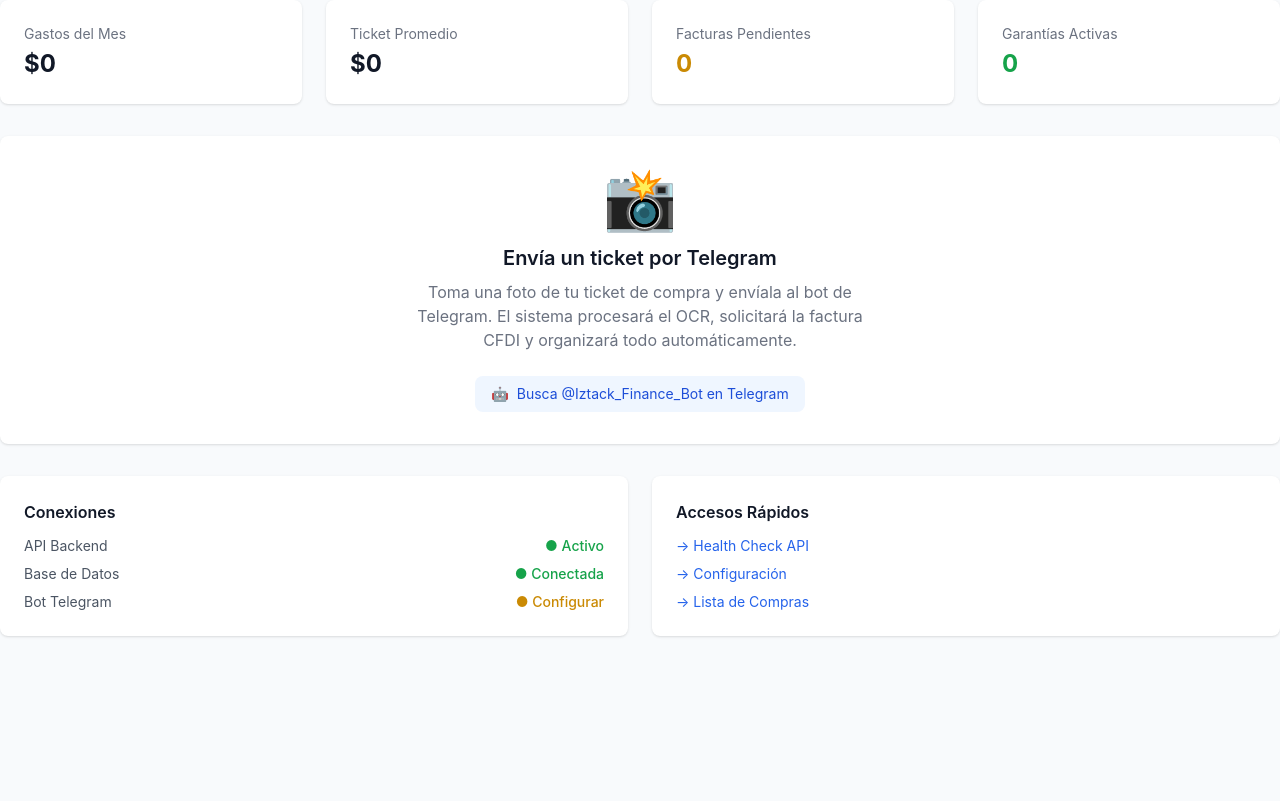
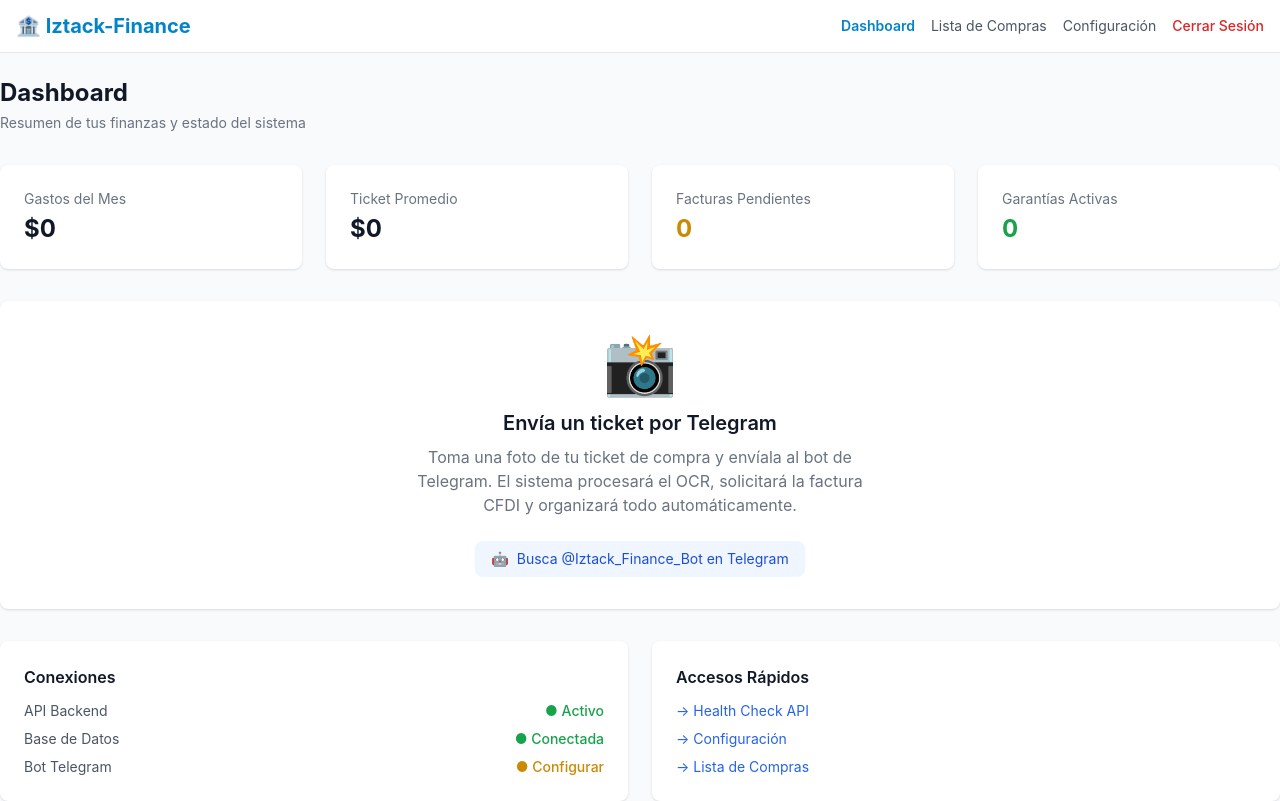
Before and after one commit to AbrahamAldev/Iztack-Finance, a Next.js app in the folder frontend/: page /dashboard in a window 1280 px wide. Built offline with nearby package versions, Linux system fonts and the light colour scheme; sample sign-in values are in the browser's storage.

Commit message:
fix(frontend): corregir root layout - AuthGuard + AppNav
- Eliminar estructura app/app/ anidada (causaba error de html tags)
- AuthGuard protege rutas /dashboard, /settings, /shopping-list
- AppNav con navbar dentro de la app
- Root layout mantiene <html>/<body>

```diff
--- a/frontend/app/app/dashboard/page.tsx
+++ /dev/null
@@ -1 +0,0 @@
-export { default } from "../../dashboard/page";
--- a/frontend/app/app/layout.tsx
+++ /dev/null
@@ -1,69 +0,0 @@
-"use client";
-
-import { useEffect, useState } from "react";
-import { useRouter } from "next/navigation";
-import Link from "next/link";
-
-/**
- * Layout for authenticated app routes (/app/*).
- * Redirects to /login if not authenticated.
- */
-export default function AppLayout({ children }: { children: React.ReactNode }) {
-  const router = useRouter();
-  const [isAuthenticated, setIsAuthenticated] = useState<boolean | null>(null);
-
-  useEffect(() => {
-    const token = localStorage.getItem("iztack_token");
-    if (!token) {
-      router.replace("/login");
-    } else {
-      setIsAuthenticated(true);
-    }
-  }, [router]);
-
-  function handleLogout() {
-    localStorage.removeItem("iztack_token");
-    router.push("/login");
-  }
-
-  if (isAuthenticated === null) {
-    return (
-      <div className="min-h-screen flex items-center justify-center bg-gray-50">
-        <div className="text-center">
-          <div className="text-4xl animate-pulse mb-4">🏦</div>
-          <p className="text-gray-500">Cargando...</p>
-        </div>
-      </div>
-    );
-  }
-
-  return (
-    <div className="min-h-screen bg-gray-50">
-      <nav className="bg-white border-b border-gray-200 px-4 py-3">
-        <div className="max-w-7xl mx-auto flex items-center justify-between">
-          <Link href="/app/dashboard" className="text-xl font-bold text-sky-600">
-            🏦 Iztack-Finance
-          </Link>
-          <div className="flex gap-4 items-center">
-            <Link href="/app/dashboard" className="text-sm text-gray-600 hover:text-sky-600">
-              Dashboard
-            </Link>
-            <Link href="/app/shopping-list" className="text-sm text-gray-600 hover:text-sky-600">
-              Lista de Compras
-            </Link>
-            <Link href="/app/settings" className="text-sm text-gray-600 hover:text-sky-600">
-              Configuración
-            </Link>
-            <button
-              onClick={handleLogout}
-              className="text-sm text-red-600 hover:text-red-700 font-medium"
-            >
-              Cerrar Sesión
-            </button>
-          </div>
-        </div>
-      </nav>
-      <main className="max-w-7xl mx-auto px-4 py-6">{children}</main>
-    </div>
-  );
-}
--- a/frontend/app/app/settings/page.tsx
+++ /dev/null
@@ -1 +0,0 @@
-export { default } from "../../settings/page";
--- a/frontend/app/app/shopping-list/page.tsx
+++ /dev/null
@@ -1 +0,0 @@
-export { default } from "../../shopping-list/page";
--- /dev/null
+++ b/frontend/app/components/AppNav.tsx
@@ -0,0 +1,51 @@
+"use client";
+
+import Link from "next/link";
+import { usePathname, useRouter } from "next/navigation";
+
+export default function AppNav() {
+  const router = useRouter();
+  const pathname = usePathname();
+
+  function handleLogout() {
+    localStorage.removeItem("iztack_token");
+    router.push("/login");
+  }
+
+  const links = [
+    { href: "/dashboard", label: "Dashboard" },
+    { href: "/shopping-list", label: "Lista de Compras" },
+    { href: "/settings", label: "Configuración" },
+  ];
+
+  return (
+    <nav className="bg-white border-b border-gray-200 px-4 py-3 mb-6">
+      <div className="max-w-7xl mx-auto flex items-center justify-between">
+        <Link href="/dashboard" className="text-xl font-bold text-sky-600">
+          🏦 Iztack-Finance
+        </Link>
+        <div className="flex gap-4 items-center">
+          {links.map((l) => (
+            <Link
+              key={l.href}
+              href={l.href}
+              className={`text-sm ${
+                pathname === l.href
+                  ? "text-sky-600 font-semibold"
+                  : "text-gray-600 hover:text-sky-600"
+              }`}
+            >
+              {l.label}
+            </Link>
+          ))}
+          <button
+            onClick={handleLogout}
+            className="text-sm text-red-600 hover:text-red-700 font-medium"
+          >
+            Cerrar Sesión
+          </button>
+        </div>
+      </div>
+    </nav>
+  );
+}
--- /dev/null
+++ b/frontend/app/components/AuthGuard.tsx
@@ -0,0 +1,35 @@
+"use client";
+
+import { useEffect, useState } from "react";
+import { useRouter } from "next/navigation";
+
+/**
+ * AuthGuard - Client component that protects app routes.
+ * Redirects to /login if no JWT token is present in localStorage.
+ */
+export default function AuthGuard({ children }: { children: React.ReactNode }) {
+  const router = useRouter();
+  const [isAuthenticated, setIsAuthenticated] = useState<boolean | null>(null);
+
+  useEffect(() => {
+    const token = localStorage.getItem("iztack_token");
+    if (!token) {
+      router.replace("/login");
+    } else {
+      setIsAuthenticated(true);
+    }
+  }, [router]);
+
+  if (isAuthenticated === null) {
+    return (
+      <div className="min-h-screen flex items-center justify-center bg-gray-50">
+        <div className="text-center">
+          <div className="text-4xl animate-pulse mb-4">🏦</div>
+          <p className="text-gray-500">Cargando...</p>
+        </div>
+      </div>
+    );
+  }
+
+  return <>{children}</>;
+}
--- a/frontend/app/components/Navbar.tsx
+++ /dev/null
@@ -1,69 +0,0 @@
-"use client";
-
-import Link from "next/link";
-import { useRouter, usePathname } from "next/navigation";
-import { useEffect, useState } from "react";
-
-export default function Navbar() {
-  const router = useRouter();
-  const pathname = usePathname();
-  const [isAuthenticated, setIsAuthenticated] = useState(false);
-  const [userEmail, setUserEmail] = useState<string | null>(null);
-
-  useEffect(() => {
-    const token = localStorage.getItem("iztack_token");
-    setIsAuthenticated(!!token);
-    if (token) {
-      // Decode JWT payload (base64) to get email
-      try {
-        const payload = JSON.parse(atob(token.split(".")[1]));
-        setUserEmail(payload.sub || null);
-      } catch {
-        setUserEmail(null);
-      }
-    }
-  }, [pathname]);
-
-  function handleLogout() {
-    localStorage.removeItem("iztack_token");
-    router.push("/login");
-  }
-
-  // Don't show navbar on auth pages
-  if (pathname === "/login" || pathname === "/register") {
-    return null;
-  }
-
-  return (
-    <nav className="bg-white border-b border-gray-200 px-4 py-3">
-      <div className="max-w-7xl mx-auto flex items-center justify-between">
-        <Link href="/" className="text-xl font-bold text-sky-600">
-          🏦 Iztack-Finance
-        </Link>
-        <div className="flex gap-4 items-center">
-          <Link href="/dashboard" className="text-sm text-gray-600 hover:text-sky-600">
-            Dashboard
-          </Link>
-          <Link href="/shopping-list" className="text-sm text-gray-600 hover:text-sky-600">
-            Lista de Compras
-          </Link>
-          <Link href="/settings" className="text-sm text-gray-600 hover:text-sky-600">
-            Configuración
-          </Link>
-          {isAuthenticated ? (
-            <button
-              onClick={handleLogout}
-              className="text-sm text-red-600 hover:text-red-700 font-medium"
-            >
-              Cerrar Sesión
-            </button>
-          ) : (
-            <Link href="/login" className="text-sm text-sky-600 hover:text-sky-700 font-medium">
-              Iniciar Sesión
-            </Link>
-          )}
-        </div>
-      </div>
-    </nav>
-  );
-}
--- a/frontend/app/dashboard/page.tsx
+++ b/frontend/app/dashboard/page.tsx
@@ -1,8 +1,16 @@
 "use client";
 
-export default function DashboardPage() {
+import AuthGuard from "../components/AuthGuard";
+import AppNav from "../components/AppNav";
+
+function DashboardContent() {
   return (
     <>
+      <h1 className="text-2xl font-bold text-gray-900 mb-1">Dashboard</h1>
+      <p className="text-sm text-gray-500 mb-8">
+        Resumen de tus finanzas y estado del sistema
+      </p>
+
       {/* KPIs */}
       <div className="grid grid-cols-1 md:grid-cols-4 gap-6 mb-8">
         <div className="bg-white rounded-lg shadow p-6">
@@ -66,10 +74,10 @@ export default function DashboardPage() {
             <a href="/api/health" className="block text-sm text-blue-600 hover:underline">
               → Health Check API
             </a>
-            <a href="/app/settings" className="block text-sm text-blue-600 hover:underline">
+            <a href="/settings" className="block text-sm text-blue-600 hover:underline">
               → Configuración
             </a>
-            <a href="/app/shopping-list" className="block text-sm text-blue-600 hover:underline">
+            <a href="/shopping-list" className="block text-sm text-blue-600 hover:underline">
               → Lista de Compras
             </a>
           </div>
@@ -78,3 +86,12 @@ export default function DashboardPage() {
     </>
   );
 }
+
+export default function DashboardPage() {
+  return (
+    <AuthGuard>
+      <AppNav />
+      <DashboardContent />
+    </AuthGuard>
+  );
+}
--- a/frontend/app/settings/page.tsx
+++ b/frontend/app/settings/page.tsx
@@ -1,13 +1,11 @@
-/**
- * Página /settings
- * Configuración general del tenant (preferencias, cuenta, integraciones).
- */
 "use client";
 
 import { useState } from "react";
 import { Save, Printer, User, Globe } from "lucide-react";
+import AuthGuard from "../components/AuthGuard";
+import AppNav from "../components/AppNav";
 
-export default function SettingsPage() {
+function SettingsContent() {
   const [tenantName, setTenantName] = useState("Familia Pérez");
   const [currency, setCurrency] = useState("MXN");
   const [timezone, setTimezone] = useState("America/Mexico_City");
@@ -123,6 +121,15 @@ export default function SettingsPage() {
   );
 }
 
+export default function SettingsPage() {
+  return (
+    <AuthGuard>
+      <AppNav />
+      <SettingsContent />
+    </AuthGuard>
+  );
+}
+
 function Field({
   label,
   children,
--- a/frontend/app/shopping-list/page.tsx
+++ b/frontend/app/shopping-list/page.tsx
@@ -1,14 +1,32 @@
 "use client";
+
+import AuthGuard from "../components/AuthGuard";
+import AppNav from "../components/AppNav";
+
+function ShoppingListContent() {
+  return (
+    <div>
+      <h1 className="text-2xl font-bold text-gray-900 mb-1">Lista de Compras</h1>
+      <p className="text-sm text-gray-500 mb-8">
+        Tu lista de compras inteligente generada automáticamente
+      </p>
+      <div className="text-center py-12 bg-white rounded-lg shadow">
+        <div className="text-6xl mb-4">🛒</div>
+        <h2 className="text-xl font-bold text-gray-900 mb-2">Lista de Compras</h2>
+        <p className="text-gray-500 max-w-md mx-auto">
+          Tu lista de compras inteligente aparecerá aquí.
+          El sistema detectará automáticamente tus ciclos de consumo.
+        </p>
+      </div>
+    </div>
+  );
+}
 
 export default function ShoppingListPage() {
   return (
-    <div className="text-center py-12">
-      <div className="text-6xl mb-4">🛒</div>
-      <h1 className="text-2xl font-bold text-gray-900 mb-2">Lista de Compras</h1>
-      <p className="text-gray-500 max-w-md mx-auto">
-        Tu lista de compras inteligente aparecerá aquí.
-        El sistema detectará automáticamente tus ciclos de consumo.
-      </p>
-    </div>
+    <AuthGuard>
+      <AppNav />
+      <ShoppingListContent />
+    </AuthGuard>
   );
 }
```
